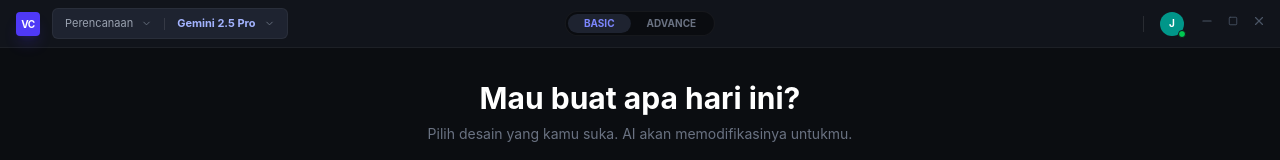
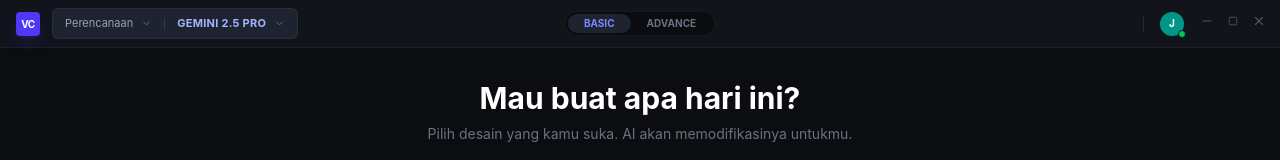
Before and after one commit to CoderVi92/VocaCode, a React (Vite) app: page / in a window 1280 px wide. Both pictures are taken after a click on the button "Masuk dengan Google". Shown: the top 160 px of the page. Built offline with nearby package versions, Linux system fonts and the light colour scheme.

Commit message:
feat(ui): bind dynamic selected AI model to header dropdown

```diff
--- a/src/App.tsx
+++ b/src/App.tsx
@@ -22,6 +22,7 @@ export default function App() {
   const isProfileOpen = useAppStore((s) => s.isProfileOpen)
   const setProfileOpen = useAppStore((s) => s.setProfileOpen)
   const navigate = useAppStore((s) => s.navigate)
+  const selectedModel = useAppStore((s) => s.selectedModel)
   const profileRef = useRef<HTMLDivElement>(null)
 
   useEffect(() => {
@@ -78,7 +79,9 @@ export default function App() {
                 </div>
                 <div className="h-3 w-px bg-white/10 mx-3" />
                 <div className="flex items-center gap-2 text-[11px] text-indigo-300 font-bold group">
-                  <span className="group-hover:text-indigo-200 transition-colors">Gemini 2.5 Pro</span>
+                  <span className="group-hover:text-indigo-200 transition-colors uppercase tracking-wide">
+                    {selectedModel || 'Loading AI...'}
+                  </span>
                   <ChevronDown size={11} className="text-gray-500" />
                 </div>
               </div>
```
